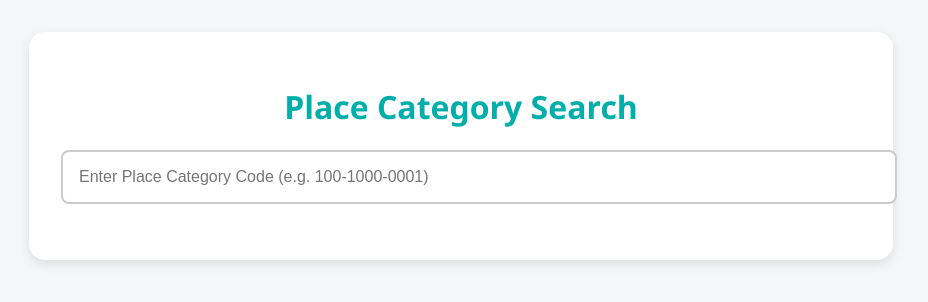
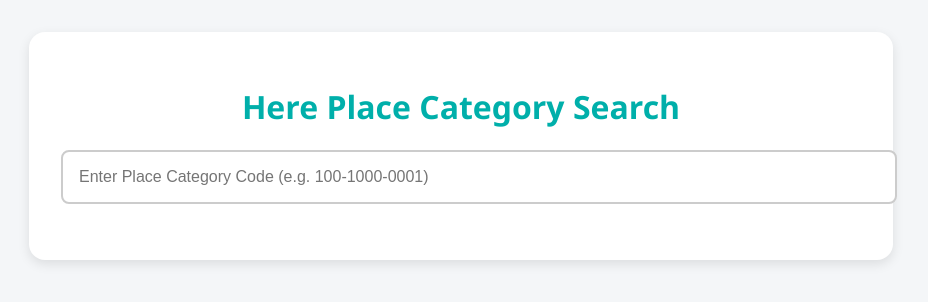
Before and after one commit to hgupta2here/FPC, a plain HTML site: page index.html in a window 1280 px wide. Shown: the whole page, without its empty margins (179-1107 px from the left). Drawn offline with Linux system fonts and the light colour scheme.

Commit message:
Update index.html

```diff
--- a/index.html
+++ b/index.html
@@ -65,7 +65,7 @@
 <body>
 
   <div class="container">
-    <h1>Place Category Search</h1>
+    <h1>Here Place Category Search</h1>
     <input type="text" id="searchBox" placeholder="Enter Place Category Code (e.g. 100-1000-0001)" />
 
     <div id="results"></div>
```
